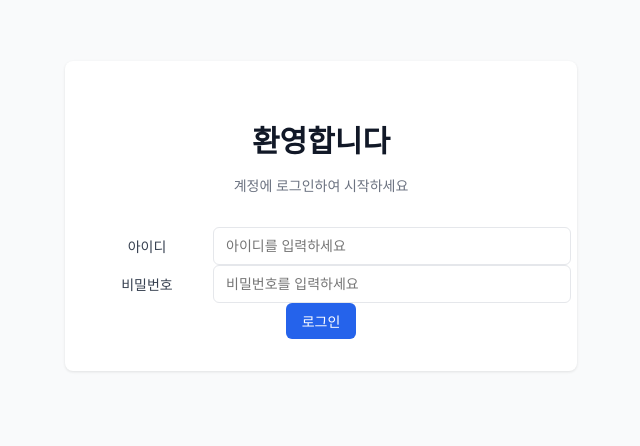
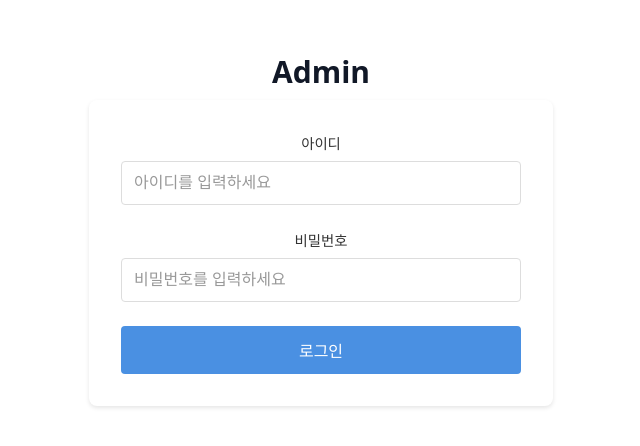
Before and after one commit to DustVoyager/basic, a React (Vite) app: page /login in a window 1280 px wide. Shown: the part 184-630 px from the top of the page, without its empty margins (319-959 px from the left). Built offline with nearby package versions, Linux system fonts and the light colour scheme.

Commit message:
기본 레이아웃 업데이트

```diff
--- /dev/null
+++ b/src/components/LoginForm.module.scss
@@ -0,0 +1,73 @@
+.form {
+  display: flex;
+  flex-direction: column;
+  gap: 1.5rem;
+  width: 100%;
+  max-width: 400px;
+  padding: 2rem;
+  background-color: white;
+  border-radius: 8px;
+  box-shadow: 0 2px 4px rgba(0, 0, 0, 0.1);
+}
+
+.inputGroup {
+  display: flex;
+  flex-direction: column;
+  gap: 0.5rem;
+}
+
+.label {
+  font-size: 0.9rem;
+  font-weight: 500;
+  color: #333;
+}
+
+.input {
+  padding: 0.75rem;
+  border: 1px solid #ddd;
+  border-radius: 4px;
+  font-size: 1rem;
+  transition: border-color 0.2s;
+
+  &:focus {
+    outline: none;
+    border-color: #4a90e2;
+  }
+
+  &::placeholder {
+    color: #999;
+  }
+}
+
+.error {
+  font-size: 0.8rem;
+  color: #e74c3c;
+}
+
+.submitButton {
+  padding: 0.75rem;
+  background-color: #4a90e2;
+  color: white;
+  border: none;
+  border-radius: 4px;
+  font-size: 1rem;
+  font-weight: 500;
+  cursor: pointer;
+  transition: background-color 0.2s;
+
+  &:hover {
+    background-color: #357abd;
+  }
+
+  &:disabled {
+    background-color: #ccc;
+    cursor: not-allowed;
+  }
+}
+
+.rootError {
+  color: #e74c3c;
+  font-size: 0.9rem;
+  text-align: center;
+  margin-top: 1rem;
+}
--- a/src/components/LoginForm.tsx
+++ b/src/components/LoginForm.tsx
@@ -2,8 +2,7 @@
 import { useForm } from "react-hook-form";
 import { useAuthStore } from "../stores/authStore";
 import { login } from "../api/auth";
-import Button from "./ui/Button";
-import Input from "./ui/Input";
+import styles from "./LoginForm.module.scss";
 
 interface Props {
   onLoginSuccess: () => void;
@@ -37,11 +36,13 @@ export const LoginForm = ({ onLoginSuccess }: Props) => {
   };
 
   return (
-    <form onSubmit={handleSubmit(onSubmit)}>
-      <Input
-        label="아이디"
+    <form onSubmit={handleSubmit(onSubmit)} className={styles.form}>
+      <div className={styles.inputGroup}>
+        <label className={styles.label}>아이디</label>
+        <input
+          type="text"
+          className={styles.input}
           placeholder="아이디를 입력하세요"
-        error={errors.userId?.message}
           {...register("userId", {
             required: "아이디를 입력해주세요",
             minLength: {
@@ -50,11 +51,16 @@ export const LoginForm = ({ onLoginSuccess }: Props) => {
             },
           })}
         />
-      <Input
-        label="비밀번호"
+        {errors.userId && (
+          <span className={styles.error}>{errors.userId.message}</span>
+        )}
+      </div>
+      <div className={styles.inputGroup}>
+        <label className={styles.label}>비밀번호</label>
+        <input
           type="password"
+          className={styles.input}
           placeholder="비밀번호를 입력하세요"
-        error={errors.password?.message}
           {...register("password", {
             required: "비밀번호를 입력해주세요",
             minLength: {
@@ -63,12 +69,18 @@ export const LoginForm = ({ onLoginSuccess }: Props) => {
             },
           })}
         />
-      <Button type="submit" isLoading={isSubmitting}>
-        로그인
-      </Button>
-      {errors.root && (
-        <p style={{ color: "red", marginTop: "1rem" }}>{errors.root.message}</p>
+        {errors.password && (
+          <span className={styles.error}>{errors.password.message}</span>
         )}
+      </div>
+      <button
+        type="submit"
+        className={styles.submitButton}
+        disabled={isSubmitting}
+      >
+        {isSubmitting ? "로그인 중..." : "로그인"}
+      </button>
+      {errors.root && <p className={styles.rootError}>{errors.root.message}</p>}
     </form>
   );
 };
--- a/src/layouts/AuthLayout.module.scss
+++ b/src/layouts/AuthLayout.module.scss
@@ -1,18 +1,9 @@
 .container {
   min-height: 100vh;
   display: flex;
+  flex-direction: column;
   align-items: center;
   justify-content: center;
-  background-color: #f9fafb;
-}
-
-.card {
-  max-width: 28rem;
-  width: 100%;
-  padding: 2rem;
-  background-color: white;
-  border-radius: 0.5rem;
-  box-shadow: 0 1px 3px rgba(0, 0, 0, 0.1);
 }
 
 .header {
--- a/src/layouts/AuthLayout.tsx
+++ b/src/layouts/AuthLayout.tsx
@@ -1,4 +1,3 @@
-import React from "react";
 import { Outlet, Navigate } from "react-router-dom";
 import { useAuthStore } from "../stores/authStore";
 import styles from "./AuthLayout.module.scss";
@@ -6,20 +5,14 @@ import styles from "./AuthLayout.module.scss";
 export default function AuthLayout() {
   const { isLoggedIn } = useAuthStore();
 
-  // 이미 로그인한 사용자는 메인 페이지로 리다이렉트
   if (isLoggedIn) {
     return <Navigate to="/" replace />;
   }
 
   return (
     <div className={styles.container}>
-      <div className={styles.card}>
-        <div className={styles.header}>
-          <h2 className={styles.title}>환영합니다</h2>
-          <p className={styles.subtitle}>계정에 로그인하여 시작하세요</p>
-        </div>
-        <Outlet />
-      </div>
+      <h2 className={styles.title}>Admin</h2>
+      <Outlet />
     </div>
   );
 }
--- a/src/pages/HomePage.module.scss
+++ b/src/pages/HomePage.module.scss
@@ -1,7 +1,5 @@
 .container {
   background-color: white;
-  border-radius: 0.5rem;
-  box-shadow: 0 1px 3px rgba(0, 0, 0, 0.1);
   padding: 1.5rem;
 }
 
--- a/src/pages/HomePage.tsx
+++ b/src/pages/HomePage.tsx
@@ -1,4 +1,3 @@
-import React from "react";
 import styles from "./HomePage.module.scss";
 
 export default function HomePage() {
--- a/src/pages/LoginPage.tsx
+++ b/src/pages/LoginPage.tsx
@@ -1,5 +1,3 @@
-// src/pages/LoginPage.tsx
-import React from "react";
 import { useNavigate } from "react-router-dom";
 import { LoginForm } from "../components/LoginForm";
 
```
Lines whose indentation alone changed are shown as unchanged.
